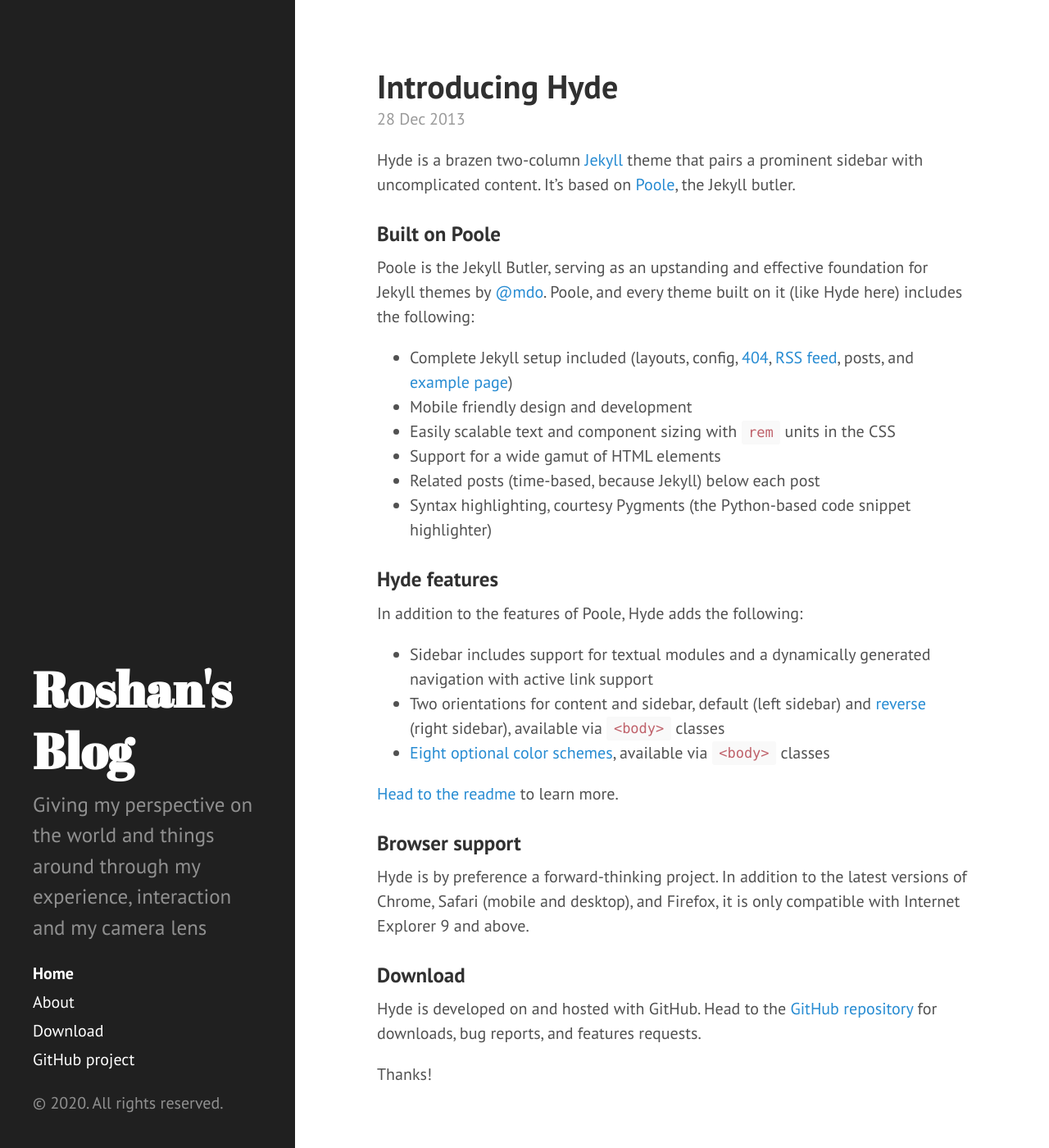
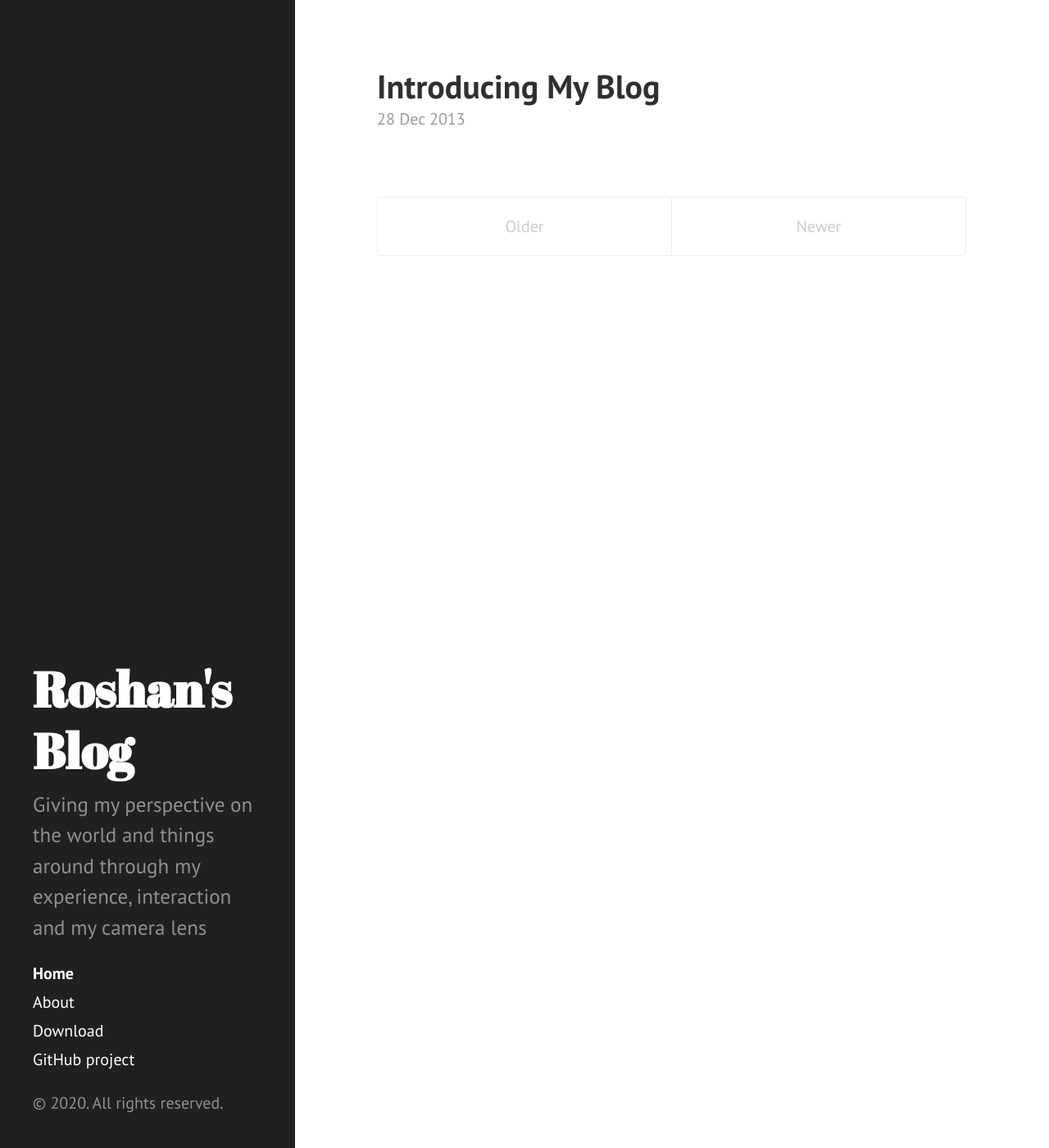
Before and after one commit to roshrestha/roshrestha.github.io, a Jekyll site: the page built from index.html, in a window 1280 px wide and 1400 px high. Shown: the whole window at 82% size. Built offline with Jekyll 4.4.1, drawn with Linux system fonts in a browser that asks for light colours; the list of posts is cut into pages by our own code; some of the changed text lies outside the part shown.

Commit message:
update about

```diff
--- a/_posts/2012-02-06-whats-jekyll.md
+++ /dev/null
@@ -1,12 +0,0 @@
----
-layout: post
-title: What's Jekyll?
----
-
-[Jekyll](http://jekyllrb.com) is a static site generator, an open-source tool for creating simple yet powerful websites of all shapes and sizes. From [the project's readme](https://github.com/mojombo/jekyll/blob/master/README.markdown):
-
-  > Jekyll is a simple, blog aware, static site generator. It takes a template directory [...] and spits out a complete, static website suitable for serving with Apache or your favorite web server. This is also the engine behind GitHub Pages, which you can use to host your project’s page or blog right here from GitHub.
-
-It's an immensely useful tool and one we encourage you to use here with Hyde.
-
-Find out more by [visiting the project on GitHub](https://github.com/mojombo/jekyll).
--- a/_posts/2013-12-28-introducing-hyde.md
+++ b/_posts/2013-12-28-introducing-hyde.md
@@ -1,37 +1,4 @@
 ---
 layout: post
-title: Introducing Hyde
+title: Introducing My Blog
 ---
-
-Hyde is a brazen two-column [Jekyll](http://jekyllrb.com) theme that pairs a prominent sidebar with uncomplicated content. It's based on [Poole](http://getpoole.com), the Jekyll butler.
-
-### Built on Poole
-
-Poole is the Jekyll Butler, serving as an upstanding and effective foundation for Jekyll themes by [@mdo](https://twitter.com/mdo). Poole, and every theme built on it (like Hyde here) includes the following:
-
-* Complete Jekyll setup included (layouts, config, [404](/404), [RSS feed](/atom.xml), posts, and [example page](/about))
-* Mobile friendly design and development
-* Easily scalable text and component sizing with `rem` units in the CSS
-* Support for a wide gamut of HTML elements
-* Related posts (time-based, because Jekyll) below each post
-* Syntax highlighting, courtesy Pygments (the Python-based code snippet highlighter)
-
-### Hyde features
-
-In addition to the features of Poole, Hyde adds the following:
-
-* Sidebar includes support for textual modules and a dynamically generated navigation with active link support
-* Two orientations for content and sidebar, default (left sidebar) and [reverse](https://github.com/poole/lanyon#reverse-layout) (right sidebar), available via `<body>` classes
-* [Eight optional color schemes](https://github.com/poole/hyde#themes), available via `<body>` classes
-
-[Head to the readme](https://github.com/poole/hyde#readme) to learn more.
-
-### Browser support
-
-Hyde is by preference a forward-thinking project. In addition to the latest versions of Chrome, Safari (mobile and desktop), and Firefox, it is only compatible with Internet Explorer 9 and above.
-
-### Download
-
-Hyde is developed on and hosted with GitHub. Head to the <a href="https://github.com/poole/hyde">GitHub repository</a> for downloads, bug reports, and features requests.
-
-Thanks!
--- a/about.md
+++ b/about.md
@@ -3,28 +3,7 @@
 title: About
 ---
 
-<p class="message">
-  Hey there! This page is included as an example. Feel free to customize it for your own use upon downloading. Carry on!
-</p>
+<center><img src="/images/profile.jpg" alt="Roshan Shrestha" width="250"></center>
 
-In the novel, *The Strange Case of Dr. Jeykll and Mr. Hyde*, Mr. Poole is Dr. Jekyll's virtuous and loyal butler. Similarly, Poole is an upstanding and effective butler that helps you build Jekyll themes. It's made by [@mdo](https://twitter.com/mdo).
-
-There are currently two themes built on Poole:
-
-* [Hyde](http://hyde.getpoole.com)
-* [Lanyon](http://lanyon.getpoole.com)
-
-Learn more and contribute on [GitHub](https://github.com/poole).
-
-## Setup
-
-Some fun facts about the setup of this project include:
-
-* Built for [Jekyll](http://jekyllrb.com)
-* Developed on GitHub and hosted for free on [GitHub Pages](https://pages.github.com)
-* Coded with [Sublime Text 2](http://sublimetext.com), an amazing code editor
-* Designed and developed while listening to music like [Blood Bros Trilogy](https://soundcloud.com/maddecent/sets/blood-bros-series)
-
-Have questions or suggestions? Feel free to [open an issue on GitHub](https://github.com/poole/issues/new) or [ask me on Twitter](https://twitter.com/mdo).
-
+Hi, I am Roshan Shrestha. While I teach Physics for a living and use computers to study membrane proteins, I enjoy writing during my spare time as well. Here, I would like to share my personal experiences and give my own perspective about things and people around.
 Thanks for reading!
```
Also changed, not shown: images/profile.jpg (added).
